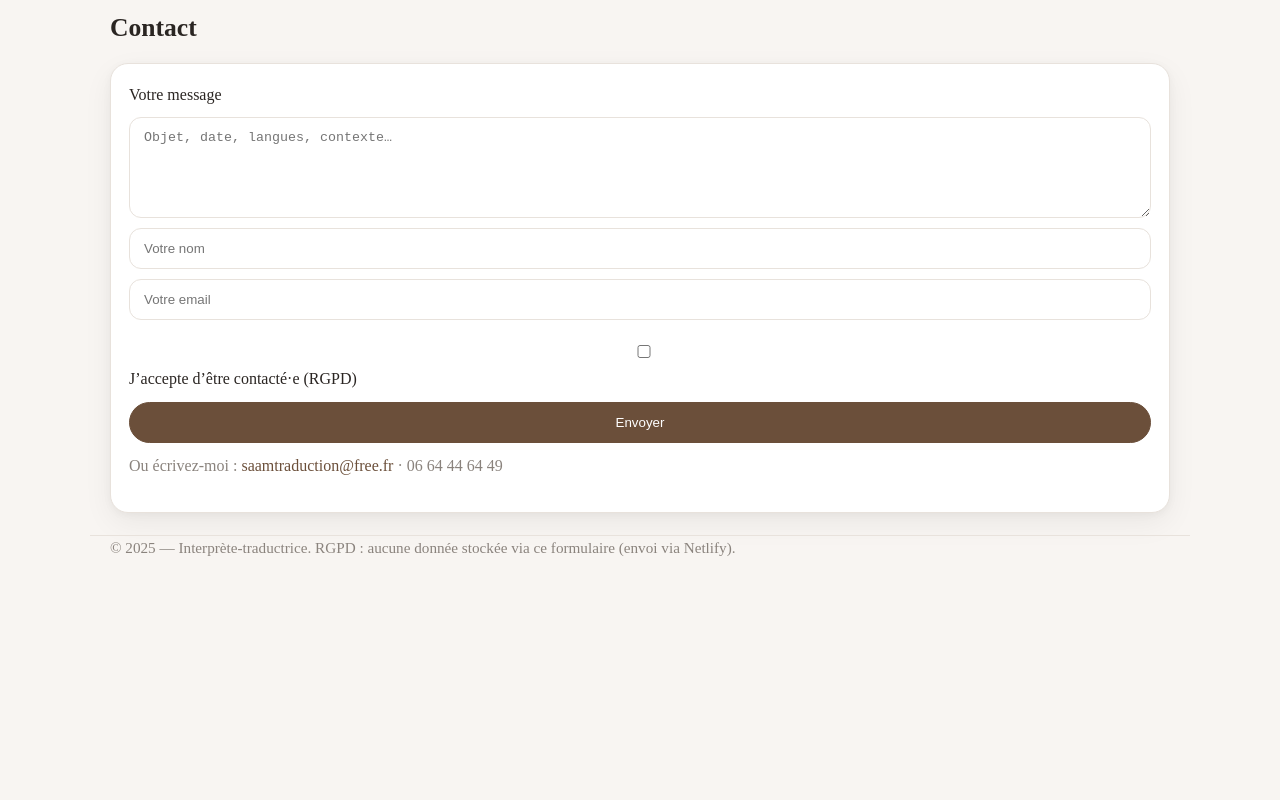
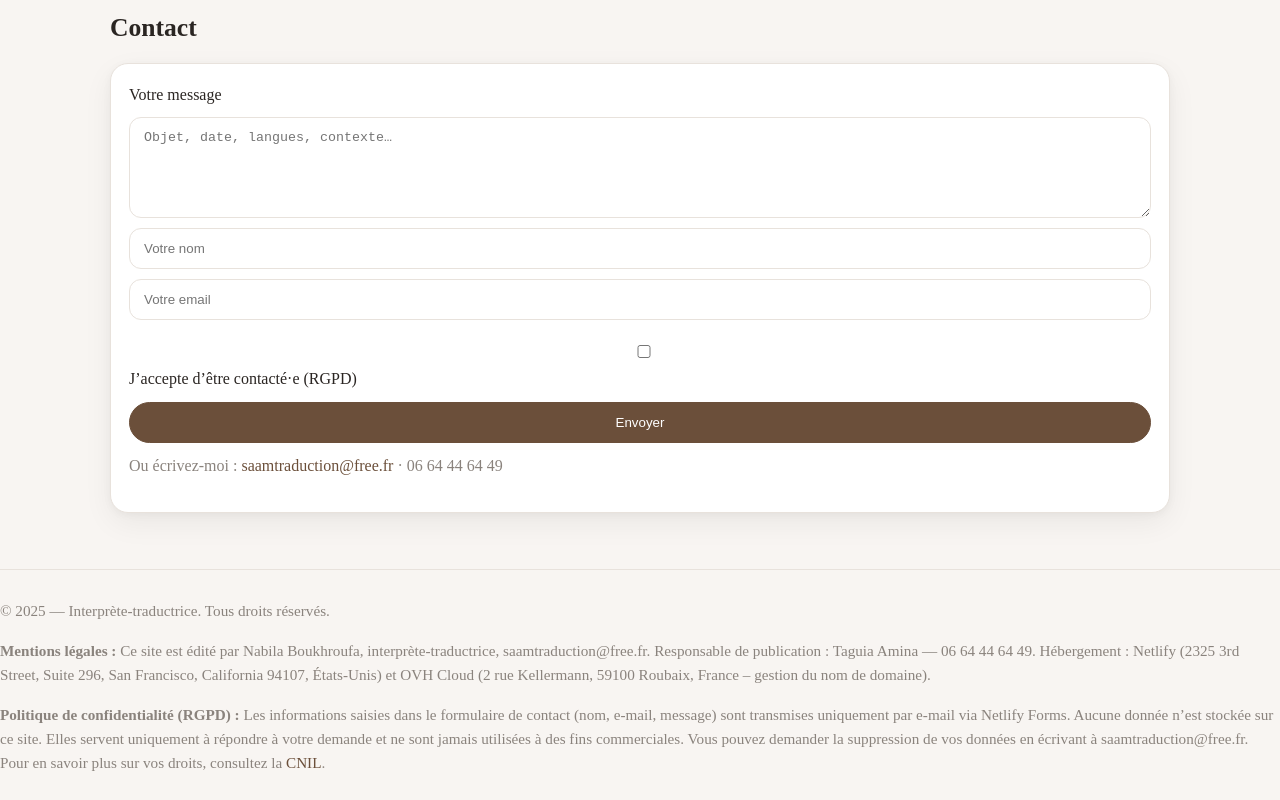
Before and after one commit to aminataguia/nabila_boukhroufa, a plain HTML site: page index.html in a window 1280 px wide. Shown: the part 2032-2832 px from the top of the page. Before the commit the page ends 2593 px from the top, so only its background shows below. Drawn offline with Linux system fonts and the light colour scheme; some packages are replaced by stand-ins of ours.

Commit message:
footer rgpd update

```diff
--- a/index.html
+++ b/index.html
@@ -354,10 +354,24 @@
       </div>
     </section>
   </main>
+<footer>
+  <p>© 2025 — Interprète-traductrice. Tous droits réservés.</p>
 
-  <footer class="wrap">
-    © 2025 — Interprète-traductrice. <span class="muted">RGPD : aucune donnée stockée via ce formulaire (envoi via Netlify).</span>
-  </footer>
+  <p><strong>Mentions légales :</strong>
+  Ce site est édité par Nabila Boukhroufa, interprète-traductrice, saamtraduction@free.fr.
+            <!-- On met l'adresse postale ? -->
+  Responsable de publication : Taguia Amina — 06&nbsp;64&nbsp;44&nbsp;64&nbsp;49.
+  Hébergement :
+  Netlify (2325 3rd Street, Suite 296, San Francisco, California 94107, États-Unis)
+  et OVH Cloud (2 rue Kellermann, 59100 Roubaix, France – gestion du nom de domaine).</p>
+
+  <p><strong>Politique de confidentialité (RGPD) :</strong>
+  Les informations saisies dans le formulaire de contact (nom, e-mail, message) sont transmises uniquement par e-mail via Netlify Forms.
+  Aucune donnée n’est stockée sur ce site.
+  Elles servent uniquement à répondre à votre demande et ne sont jamais utilisées à des fins commerciales.
+  Vous pouvez demander la suppression de vos données en écrivant à saamtraduction@free.fr.
+  Pour en savoir plus sur vos droits, consultez la <a href="https://www.cnil.fr" target="_blank">CNIL</a>.</p>
+</footer>
 
   <script>
     // Menu mobile (liste <ul>)
```
